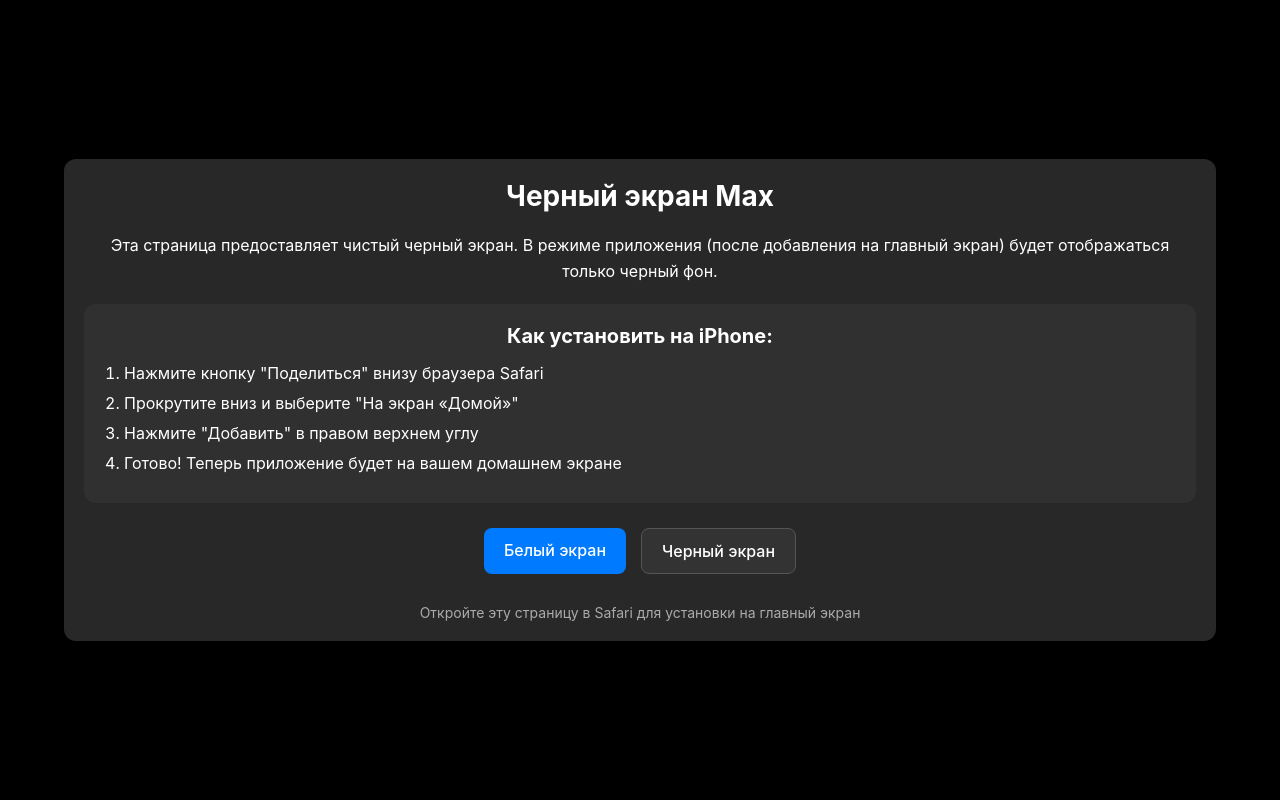
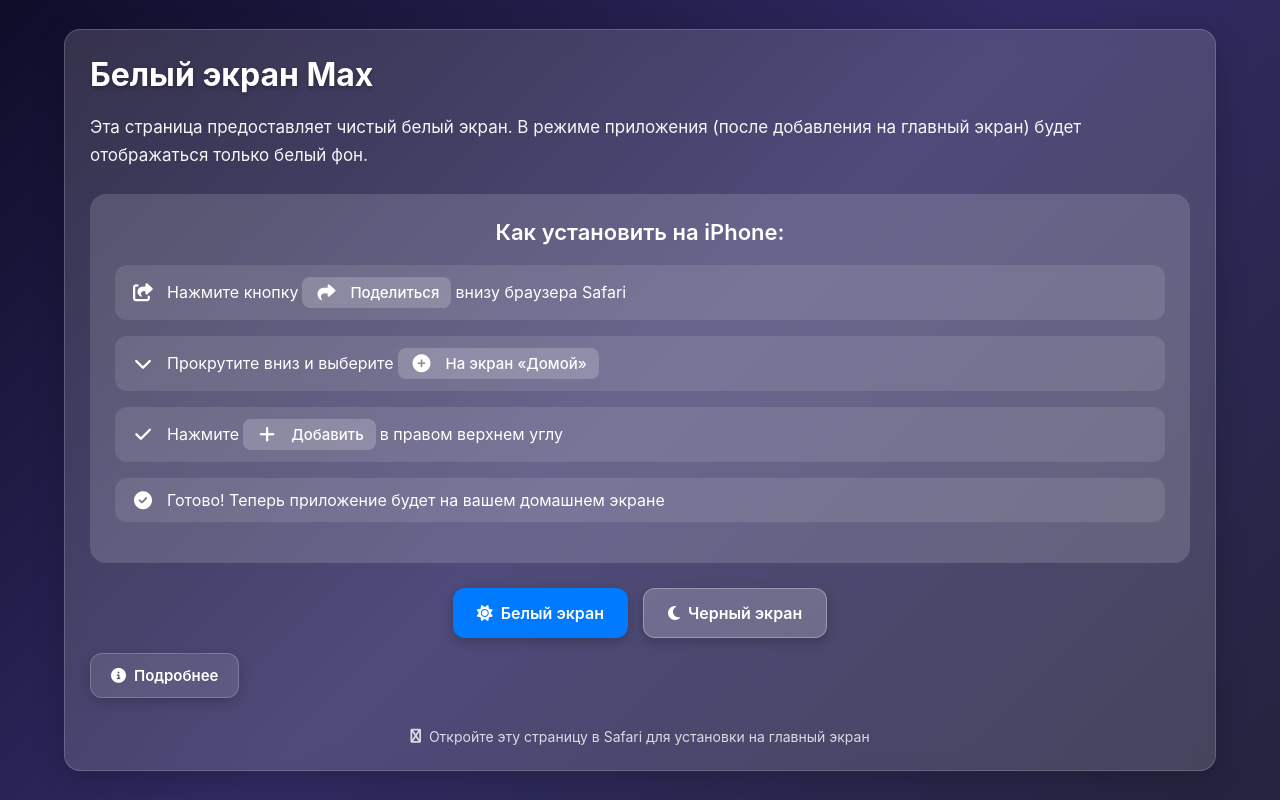
Before and after one commit to BobYo1285/Max, a plain HTML site: page black/index.html in a window 1280 px wide. Drawn offline with Linux system fonts and the light colour scheme.

Commit message:
Update index.html

```diff
--- a/black/index.html
+++ b/black/index.html
@@ -5,9 +5,10 @@
     <meta name="viewport" content="width=device-width, initial-scale=1.0">
     <title>Max</title>
     <link rel="apple-touch-icon" href="https://upload.wikimedia.org/wikipedia/commons/7/75/Max_logo_2025.png">
+    <link rel="stylesheet" href="https://cdnjs.cloudflare.com/ajax/libs/font-awesome/6.4.0/css/all.min.css">
     <meta name="apple-mobile-web-app-capable" content="yes">
-    <meta name="apple-mobile-web-app-status-bar-style" content="black-translucent">
-    <meta name="apple-mobile-web-app-title" content="Max">
+    <meta name="apple-mobile-web-app-status-bar-style" content="black">
+    <meta name="apple-mobile-web-app-title" content="Maх">
     <style>
         * {
             margin: 0;
@@ -20,7 +21,7 @@
             width: 100%;
             height: 100%;
             overflow: hidden;
-            background-color: #000000;
+            background: linear-gradient(135deg, #0f0c29 0%, #302b63 50%, #24243e 100%);
             color: #ffffff;
         }
 
@@ -51,46 +52,88 @@
 
         .container {
             text-align: center;
-            padding: 20px;
+            padding: 25px;
             max-width: 90%;
+            background: rgba(255, 255, 255, 0.12);
+            backdrop-filter: blur(10px);
+            border-radius: 20px;
+            box-shadow: 0 8px 32px rgba(0, 0, 0, 0.2);
+            border: 1px solid rgba(255, 255, 255, 0.18);
         }
 
         .logo {
             width: 80%;
             max-width: 200px;
             opacity: 0.9;
+            margin-bottom: 20px;
         }
 
         h1 {
-            font-size: 28px;
+            font-size: 32px;
             margin-bottom: 20px;
+            font-weight: 700;
+            text-shadow: 0 2px 4px rgba(0, 0, 0, 0.3);
         }
 
         p {
-            font-size: 16px;
+            font-size: 17px;
             line-height: 1.6;
-            margin-bottom: 15px;
+            margin-bottom: 20px;
+            opacity: 0.95;
         }
 
         .instructions {
-            background-color: rgba(50, 50, 50, 0.8);
-            border-radius: 12px;
-            padding: 20px;
-            margin: 20px 0;
+            background-color: rgba(255, 255, 255, 0.15);
+            border-radius: 16px;
+            padding: 25px;
+            margin: 25px 0;
+            text-align: left;
         }
 
         .instructions h2 {
-            font-size: 20px;
-            margin-bottom: 15px;
+            font-size: 22px;
+            margin-bottom: 20px;
+            text-align: center;
+            font-weight: 600;
         }
 
         .steps {
-            text-align: left;
-            margin-left: 20px;
+            list-style: none;
+            padding: 0;
+            margin: 0;
         }
 
         .steps li {
-            margin-bottom: 10px;
+            margin-bottom: 16px;
+            padding: 12px 16px;
+            background: rgba(255, 255, 255, 0.1);
+            border-radius: 12px;
+            display: flex;
+            align-items: center;
+            font-size: 16px;
+        }
+
+        .steps li i {
+            margin-right: 12px;
+            font-size: 18px;
+            width: 24px;
+            text-align: center;
+        }
+
+        .ios-button {
+            display: inline-flex;
+            align-items: center;
+            background: rgba(255, 255, 255, 0.2);
+            padding: 6px 12px;
+            border-radius: 8px;
+            font-weight: 500;
+            margin: 0 4px;
+            font-size: 15px;
+        }
+
+        .ios-button i {
+            margin-right: 6px;
+            font-size: 16px;
         }
 
         .buttons {
@@ -102,12 +145,20 @@
         }
 
         .btn {
-            padding: 12px 20px;
-            border-radius: 8px;
+            padding: 14px 24px;
+            border-radius: 12px;
             text-decoration: none;
-            font-weight: 500;
+            font-weight: 600;
             font-size: 16px;
-            transition: all 0.2s ease;
+            transition: all 0.3s ease;
+            display: inline-flex;
+            align-items: center;
+            justify-content: center;
+            box-shadow: 0 4px 12px rgba(0, 0, 0, 0.2);
+        }
+
+        .btn i {
+            margin-right: 8px;
         }
 
         .btn-primary {
@@ -118,63 +169,152 @@
 
         .btn-primary:hover, .btn-primary:active {
             background-color: #0056CC;
+            transform: translateY(-2px);
         }
 
         .btn-secondary {
-            background-color: #333;
+            background-color: rgba(255, 255, 255, 0.2);
             color: #fff;
-            border: 1px solid #555;
+            border: 1px solid rgba(255, 255, 255, 0.3);
         }
 
         .btn-secondary:hover, .btn-secondary:active {
-            background-color: #444;
+            background-color: rgba(255, 255, 255, 0.3);
+            transform: translateY(-2px);
+        }
+
+        .btn-info {
+            background-color: rgba(255, 255, 255, 0.1);
+            color: #fff;
+            border: 1px solid rgba(255, 255, 255, 0.2);
+            margin-top: 15px;
+            padding: 12px 20px;
+            font-size: 15px;
+        }
+
+        .btn-info:hover, .btn-info:active {
+            background-color: rgba(255, 255, 255, 0.2);
+            transform: translateY(-2px);
         }
 
         .footer {
             margin-top: 30px;
             font-size: 14px;
-            color: #aaa;
+            color: rgba(255, 255, 255, 0.8);
+            display: flex;
+            align-items: center;
+            justify-content: center;
+        }
+
+        .footer i {
+            margin-right: 8px;
+        }
+
+        .modal {
+            display: none;
+            position: fixed;
+            top: 0;
+            left: 0;
+            width: 100%;
+            height: 100%;
+            background: rgba(0, 0, 0, 0.7);
+            backdrop-filter: blur(5px);
+            z-index: 1000;
+            justify-content: center;
+            align-items: center;
+        }
+
+        .modal-content {
+            background: linear-gradient(135deg, #667eea 0%, #764ba2 100%);
+            padding: 30px;
+            border-radius: 20px;
+            max-width: 90%;
+            width: 500px;
+            max-height: 80vh;
+            overflow-y: auto;
+            box-shadow: 0 10px 30px rgba(0, 0, 0, 0.4);
+            border: 1px solid rgba(255, 255, 255, 0.2);
+        }
+
+        .close-modal {
+            float: right;
+            font-size: 24px;
+            cursor: pointer;
+            margin-top: -10px;
+            margin-right: -10px;
         }
 
         @media (max-width: 768px) {
             h1 {
-                font-size: 24px;
+                font-size: 28px;
             }
 
             p {
+                font-size: 16px;
+            }
+
+            .btn {
+                padding: 12px 20px;
                 font-size: 15px;
             }
 
-            .btn {
-                padding: 10px 16px;
-                font-size: 15px;
+            .container {
+                padding: 20px;
             }
+
+            .buttons {
+                flex-direction: column;
+            }
+        }
+
+        .dark-card {
+            background: rgba(0, 0, 0, 0.2);
+            backdrop-filter: blur(15px);
+            border: 1px solid rgba(255, 255, 255, 0.1);
+            box-shadow: 0 8px 32px rgba(0, 0, 0, 0.4);
+        }
+
+        .dark-steps li {
+            background: rgba(255, 255, 255, 0.08);
+            border: 1px solid rgba(255, 255, 255, 0.1);
+        }
+
+        .dark-button {
+            background: rgba(255, 255, 255, 0.15);
+            border: 1px solid rgba(255, 255, 255, 0.2);
+        }
+
+        .dark-button:hover {
+            background: rgba(255, 255, 255, 0.25);
         }
     </style>
 </head>
 <body class="normal-mode">
     <div class="container instructions">
-        <h1>Черный экран Max</h1>
+        <h1>Белый экран Maх</h1>
 
-        <p>Эта страница предоставляет чистый черный экран. В режиме приложения (после добавления на главный экран) будет отображаться только черный фон.</p>
+        <p>Эта страница предоставляет чистый белый экран. В режиме приложения (после добавления на главный экран) будет отображаться только белый фон.</p>
 
         <div class="instructions">
             <h2>Как установить на iPhone:</h2>
-            <ol class="steps">
-                <li>Нажмите кнопку "Поделиться" внизу браузера Safari</li>
-                <li>Прокрутите вниз и выберите "На экран «Домой»"</li>
-                <li>Нажмите "Добавить" в правом верхнем углу</li>
-                <li>Готово! Теперь приложение будет на вашем домашнем экране</li>
-            </ol>
+            <ul class="steps">
+                <li><i class="fas fa-share-square"></i> Нажмите кнопку <span class="ios-button"><i class="fas fa-share"></i> Поделиться</span> внизу браузера Safari</li>
+                <li><i class="fas fa-chevron-down"></i> Прокрутите вниз и выберите <span class="ios-button"><i class="fas fa-plus-circle"></i> На экран «Домой»</span></li>
+                <li><i class="fas fa-check"></i> Нажмите <span class="ios-button"><i class="fas fa-plus"></i> Добавить</span> в правом верхнем углу</li>
+                <li><i class="fas fa-check-circle"></i> Готово! Теперь приложение будет на вашем домашнем экране</li>
+            </ul>
         </div>
 
         <div class="buttons">
-            <a href="https://bobyo1285.github.io/Max/white" class="btn btn-primary">Белый экран</a>
-            <a href="https://bobyo1285.github.io/Max/black" class="btn btn-secondary">Черный экран</a>
+            <a href="https://bobyo1285.github.io/Max/white" class="btn btn-primary"><i class="fas fa-sun"></i> Белый экран</a>
+            <a href="https://bobyo1285.github.io/Max/black" class="btn btn-secondary"><i class="fas fa-moon"></i> Черный экран</a>
         </div>
 
+
+            <a href="/Max/index.html" class="btn btn-info"><i class="fas fa-info-circle"></i> Подробнее</a>
+
         <div class="footer">
-            Откройте эту страницу в Safari для установки на главный экран
+            <i class="fas fa-safari"></i> Откройте эту страницу в Safari для установки на главный экран
         </div>
     </div>
 
@@ -191,6 +331,7 @@
                 document.body.classList.remove('normal-mode');
                 document.body.classList.add('pwa-mode');
             }
+
         });
     </script>
 </body>
```
